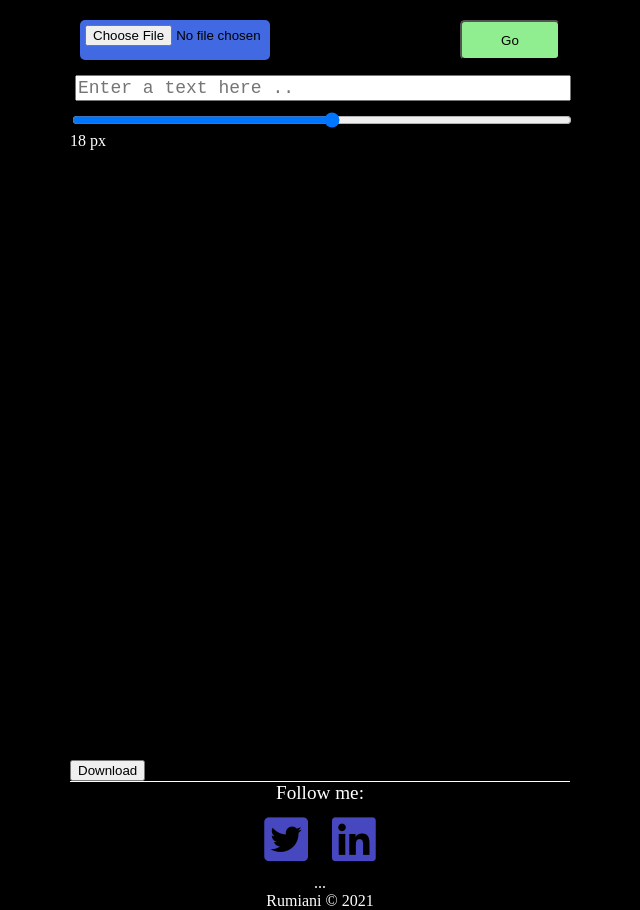
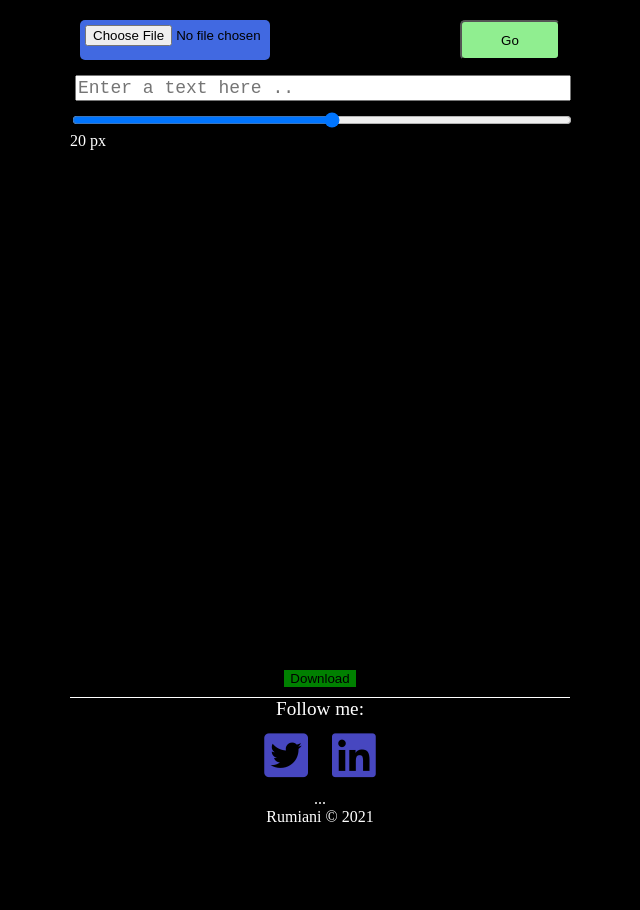
Before and after one commit to rumiani/text-portrait, a plain HTML site: page index.html in a window 1280 px wide. Shown: the whole page, without its empty margins (320-960 px from the left). After the commit the page ends 826 px from the top, so only its background shows below. Drawn offline with nearby package versions, Linux system fonts and the light colour scheme.

Commit message:
download btn styled

```diff
--- a/app.js
+++ b/app.js
@@ -4,7 +4,7 @@ let choosePic = false;
 let photo = new Image();
 let h = 600;
 let w = 400;
-let rangeValue = document.querySelector(".range").value;
+let rangeValue = 20;
 
 document.querySelector(".rangNum").innerHTML = rangeValue + " px";
 
@@ -40,9 +40,9 @@ function goHandler() {
   }
 }
 document.querySelector(".range").addEventListener("change", () => {
-  let range = rangeValue;
-  document.querySelector(".rangNum").textContent = range + " px";
-  output.style.fontSize = `${range}px`;
+  rangeValue = document.querySelector(".range").value;
+  document.querySelector(".rangNum").textContent = rangeValue + " px";
+  output.style.fontSize = `${rangeValue}px`;
   goHandler();
 });
 
@@ -61,7 +61,7 @@ document.body.addEventListener("click", (e) => {
 });
 
 document.querySelector(".download-btn").addEventListener("click", function () {
-    if(!choosePic) return alert("Please select an image")
+  if (!choosePic) return alert("Please select an image");
   let captureArea = document.querySelector(".output");
   domtoimage
     .toPng(captureArea, {
@@ -79,7 +79,4 @@ document.querySelector(".download-btn").addEventListener("click", function () {
     });
 });
 
-
-const validationHandler = () =>{
-
-}
+const validationHandler = () => {};
--- a/style.css
+++ b/style.css
@@ -65,7 +65,6 @@ main {
   height: 200px !important;
 }
 section {
-  height: 600px;
   width: 100%;
   padding: 5px 0;
   background: #000;
@@ -76,8 +75,8 @@ section {
   letter-spacing: -1px;
   line-height: 0.6em;
   /* display: block; */
-  width: 600px;
-  height: 600px;
+  width: 500px;
+  height: 500px;
   word-break: break-all;
   text-align: center;
   overflow: hidden;
@@ -120,3 +119,10 @@ i {
   background-color: black;
   font-size: larger;
 }
+.download-btn{
+    border:none;
+    margin:10px auto;
+    display:block;
+    cursor: pointer;
+    background:green;
+}
```
